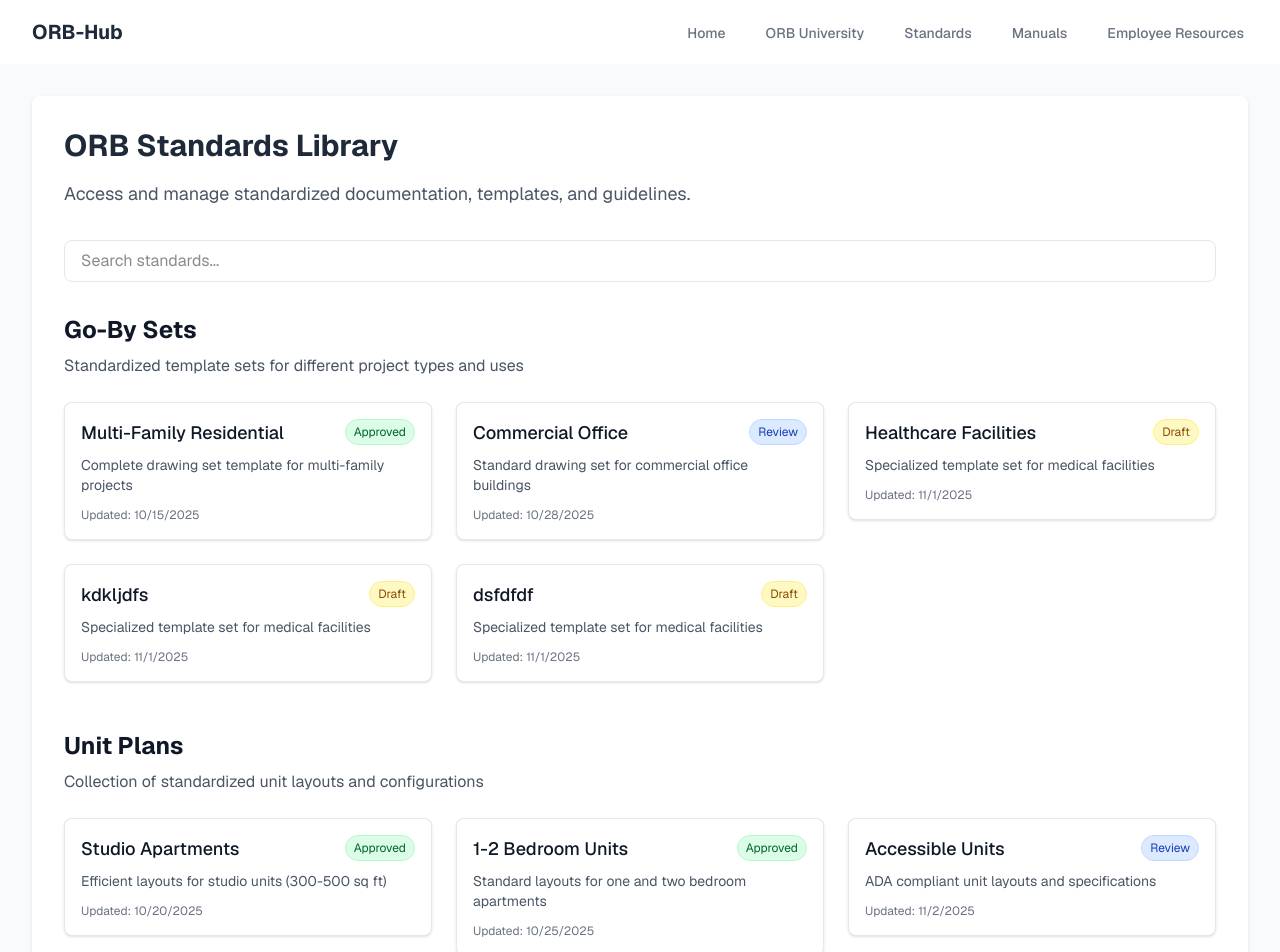
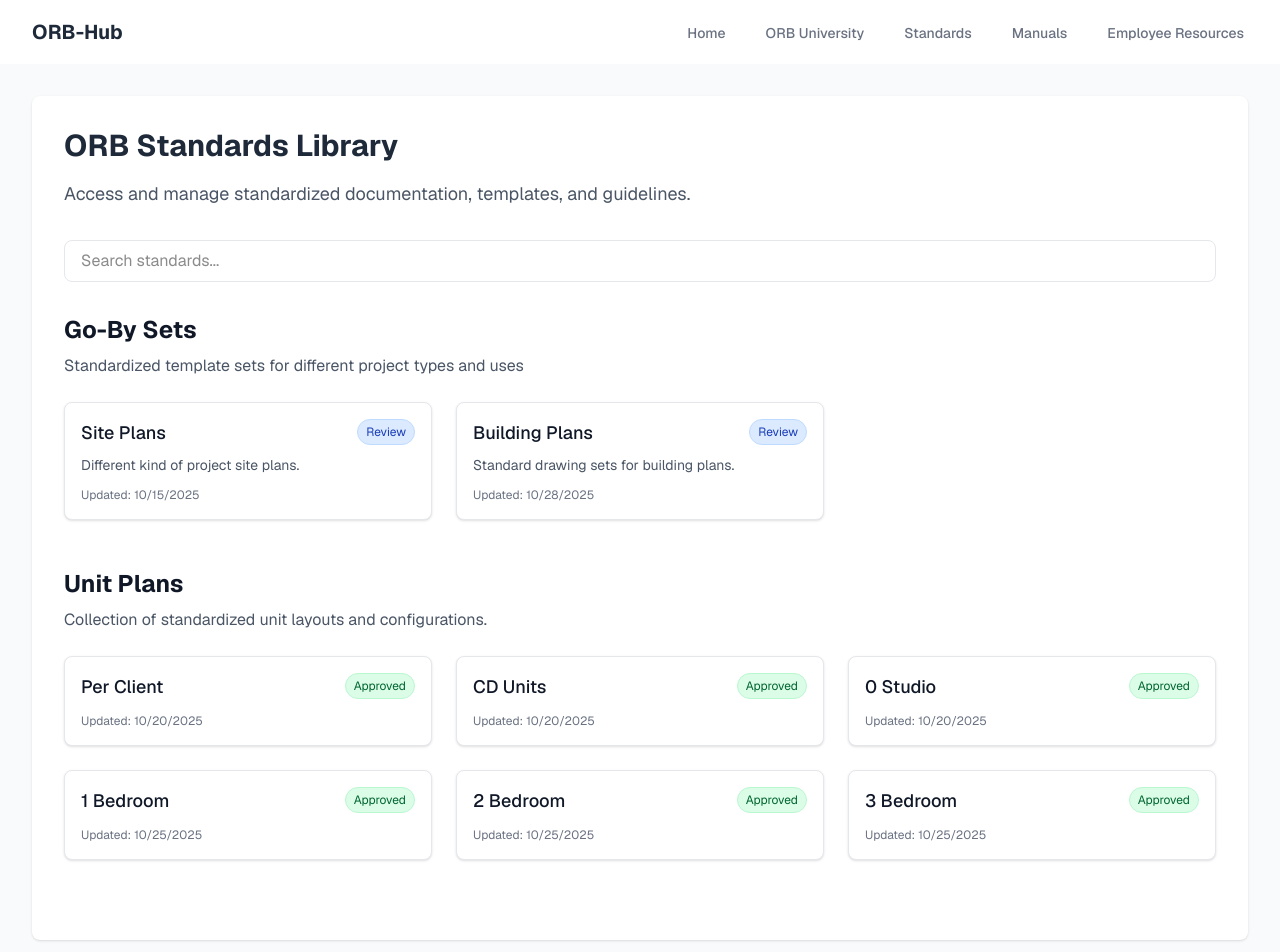
Before and after one commit to orbarch/orb-hub2, a Next.js app: page /standards in a window 1280 px wide. Shown: the top 952 px of the page. Built offline with nearby package versions, Linux system fonts and the light colour scheme.

Commit message:
added standards content

```diff
--- a/src/data/standards.ts
+++ b/src/data/standards.ts
@@ -7,66 +7,66 @@ export const standardSections: StandardSection[] = [
       "Standardized template sets for different project types and uses",
     items: [
       {
-        title: "Multi-Family Residential",
-        description: "Complete drawing set template for multi-family projects",
+        title: "Site Plans",
+        description: "Different kind of project site plans.",
         link: "https://www.youtube.com/watch?v=crPl0ITIkS0",
-        status: "approved",
+        status: "review",
         lastUpdated: "2025-10-15",
       },
       {
-        title: "Commercial Office",
-        description: "Standard drawing set for commercial office buildings",
+        title: "Building Plans",
+        description: "Standard drawing sets for building plans.",
         link: "https://www.youtube.com/watch?v=crPl0ITIkS0",
         status: "review",
         lastUpdated: "2025-10-28",
-      },
-      {
-        title: "Healthcare Facilities",
-        description: "Specialized template set for medical facilities",
-        link: "https://www.youtube.com/watch?v=crPl0ITIkS0",
-        status: "draft",
-        lastUpdated: "2025-11-01",
-      },
-      {
-        title: "kdkljdfs",
-        description: "Specialized template set for medical facilities",
-        link: "https://www.youtube.com/watch?v=crPl0ITIkS0",
-        status: "draft",
-        lastUpdated: "2025-11-01",
-      },
-      {
-        title: "dsfdfdf",
-        description: "Specialized template set for medical facilities",
-        link: "https://www.youtube.com/watch?v=crPl0ITIkS0",
-        status: "draft",
-        lastUpdated: "2025-11-01",
       },
     ],
   },
   {
     title: "Unit Plans",
-    description: "Collection of standardized unit layouts and configurations",
+    description: "Collection of standardized unit layouts and configurations.",
     items: [
       {
-        title: "Studio Apartments",
-        description: "Efficient layouts for studio units (300-500 sq ft)",
+        title: "Per Client",
+        description: "",
         link: "https://www.youtube.com/watch?v=crPl0ITIkS0",
         status: "approved",
         lastUpdated: "2025-10-20",
       },
       {
-        title: "1-2 Bedroom Units",
-        description: "Standard layouts for one and two bedroom apartments",
+        title: "CD Units",
+        description: "",
+        link: "https://www.youtube.com/watch?v=crPl0ITIkS0",
+        status: "approved",
+        lastUpdated: "2025-10-20",
+      },
+      {
+        title: "0 Studio",
+        description: "",
+        link: "https://www.youtube.com/watch?v=crPl0ITIkS0",
+        status: "approved",
+        lastUpdated: "2025-10-20",
+      },
+      {
+        title: "1 Bedroom",
+        description: "",
         link: "https://www.youtube.com/watch?v=crPl0ITIkS0",
         status: "approved",
         lastUpdated: "2025-10-25",
       },
       {
-        title: "Accessible Units",
-        description: "ADA compliant unit layouts and specifications",
+        title: "2 Bedroom",
+        description: "",
         link: "https://www.youtube.com/watch?v=crPl0ITIkS0",
-        status: "review",
-        lastUpdated: "2025-11-02",
+        status: "approved",
+        lastUpdated: "2025-10-25",
+      },
+      {
+        title: "3 Bedroom",
+        description: "",
+        link: "https://www.youtube.com/watch?v=crPl0ITIkS0",
+        status: "approved",
+        lastUpdated: "2025-10-25",
       },
     ],
   },
```
